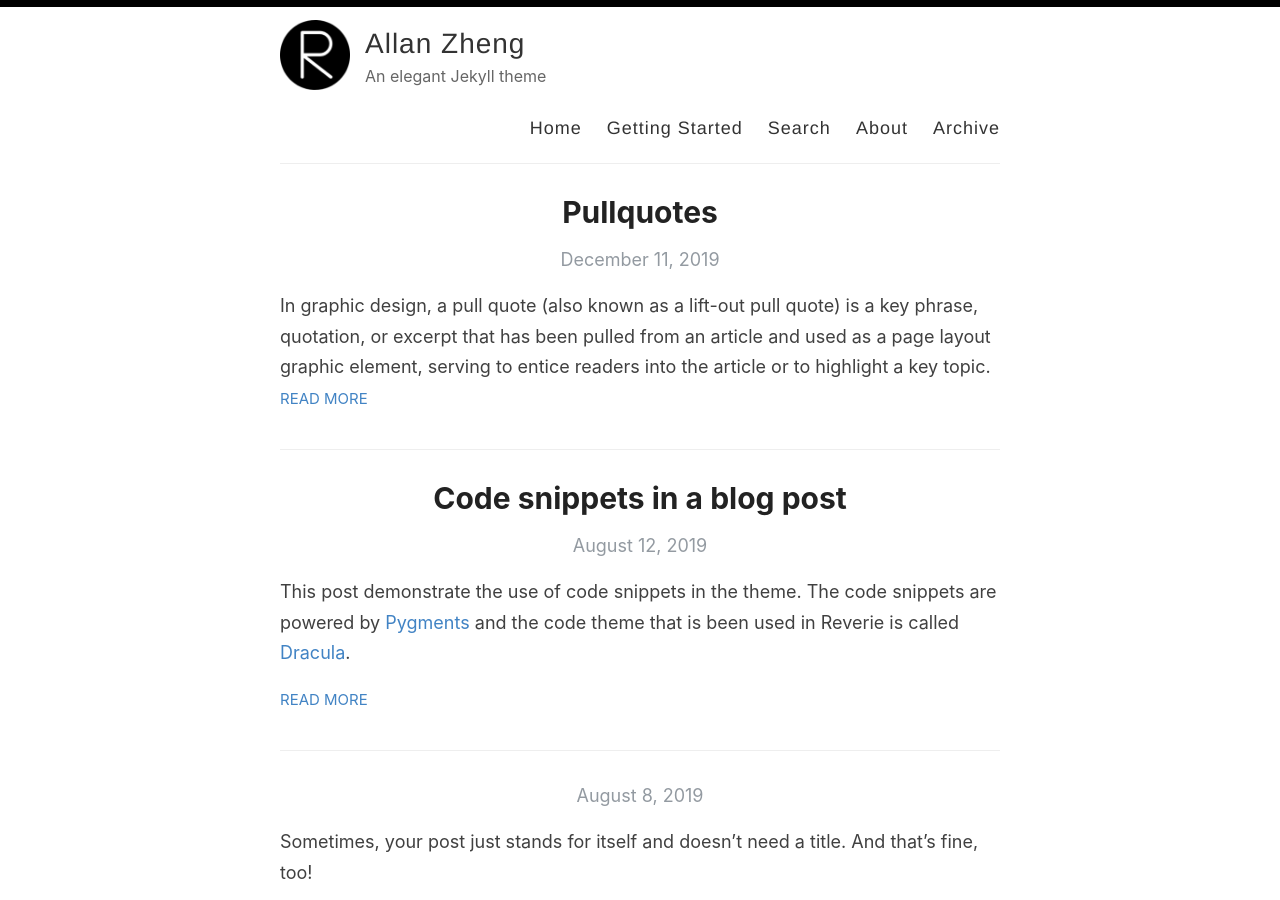
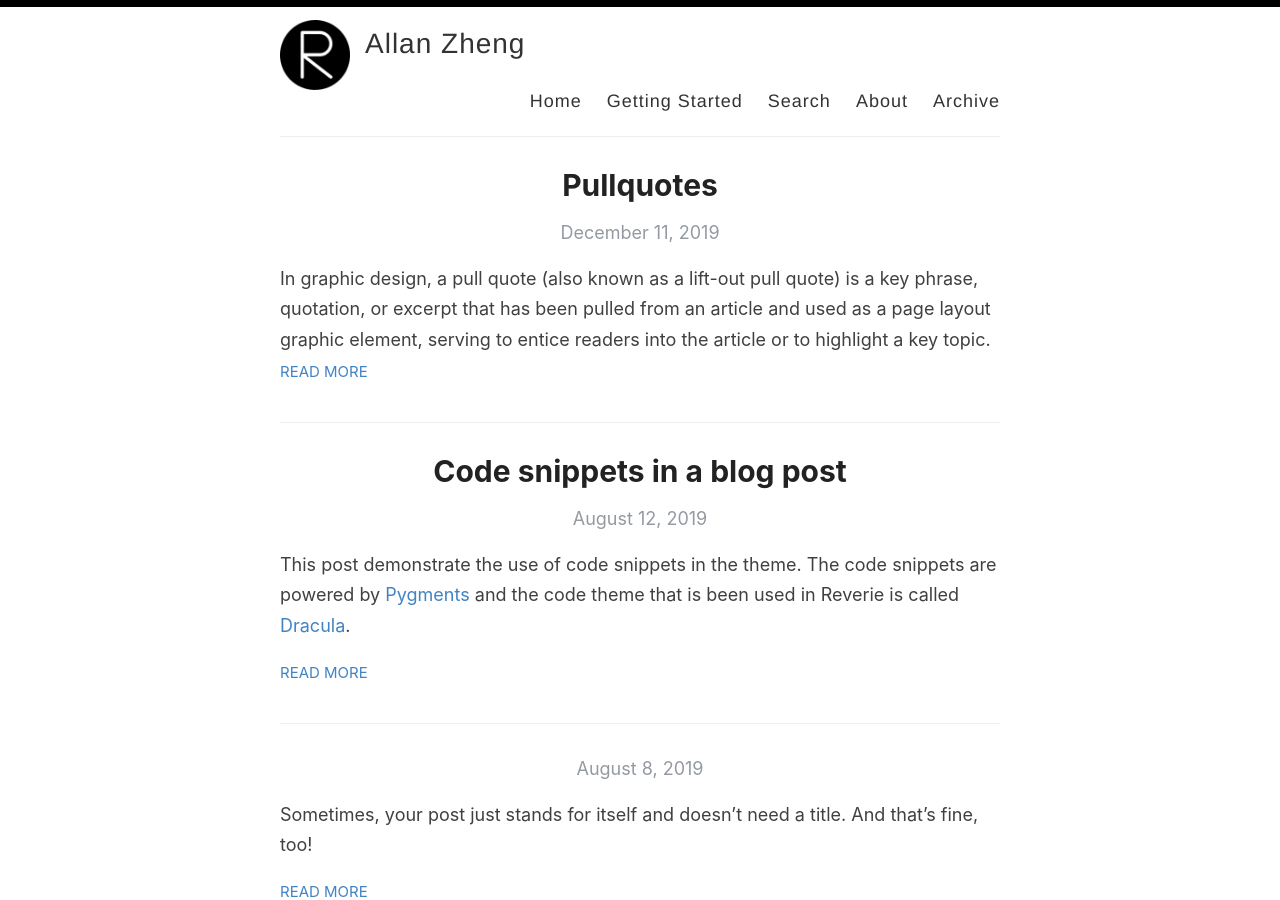
Before and after one commit to azheng888/azheng888.github.io, a Jekyll site: the page built from index.html, in a window 1280 px wide and 900 px high. Built offline with Jekyll 4.4.1, drawn with Linux system fonts in a browser that asks for light colours; the list of posts is cut into pages by our own code; some of the changed lines change nothing that is shown.

Commit message:
Update _config.yml

```diff
--- a/_config.yml
+++ b/_config.yml
@@ -9,7 +9,7 @@
 author: Allan Zheng
 
 # Short bio or description (displayed in the header)
-description: An elegant Jekyll theme
+description:
 
 # URL of your avatar or profile pic (you could use your GitHub profile pic)
 avatar: /images/reverie.png
@@ -48,8 +48,8 @@
 
 # Your website URL (e.g. http://amitmerchant1990.github.io or http://www.amitmerchant.com)
 # Used for Sitemap.xml and your RSS feed
-url: http://www.azheng888.github.io
-enforce_ssl: https://www.azheng888.github.io
+url: http://www.allanzheng.com
+enforce_ssl: https://www.allanzheng.com
 
 # If you're hosting your site at a Project repository on GitHub pages
 # (http://yourusername.github.io/repository-name)
```
